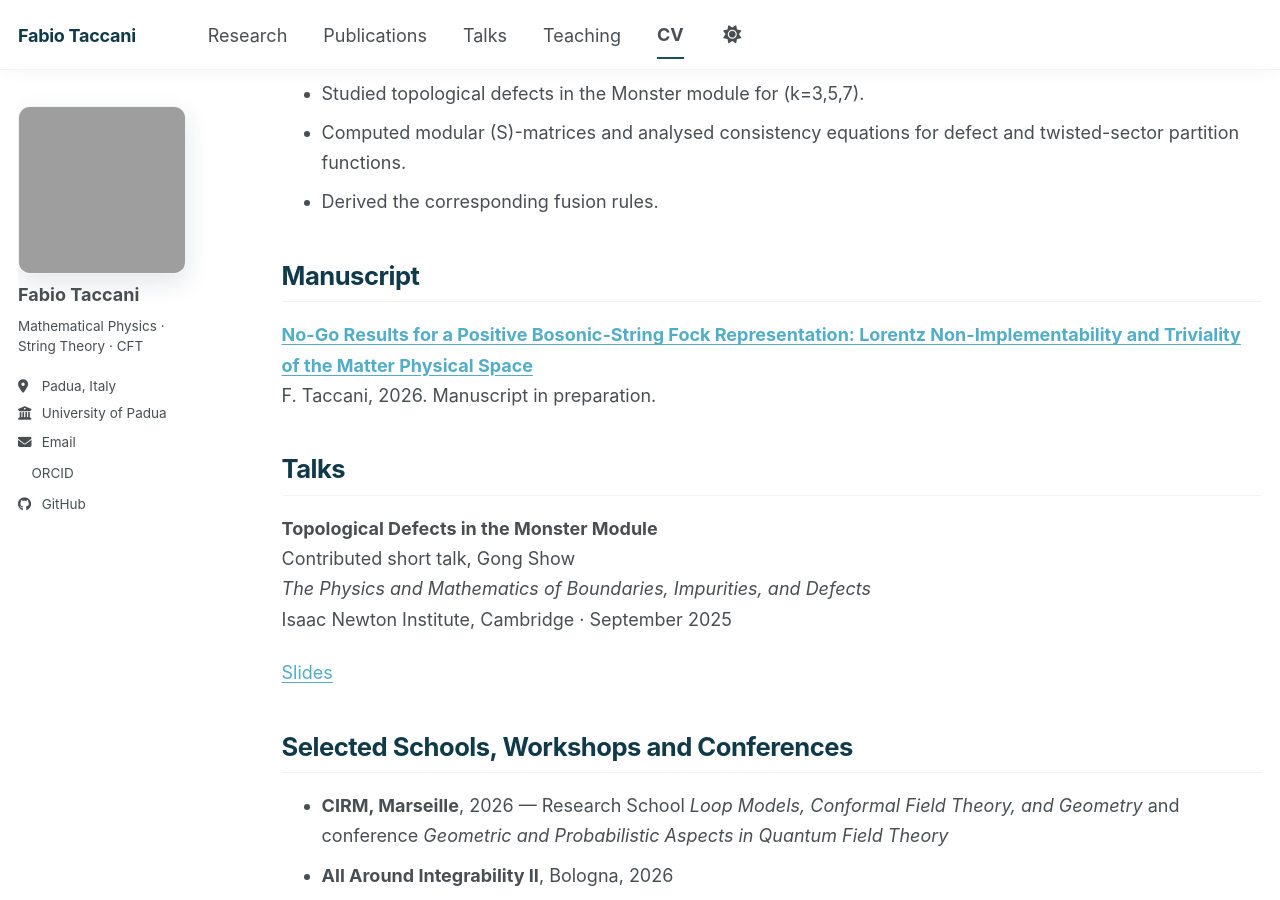
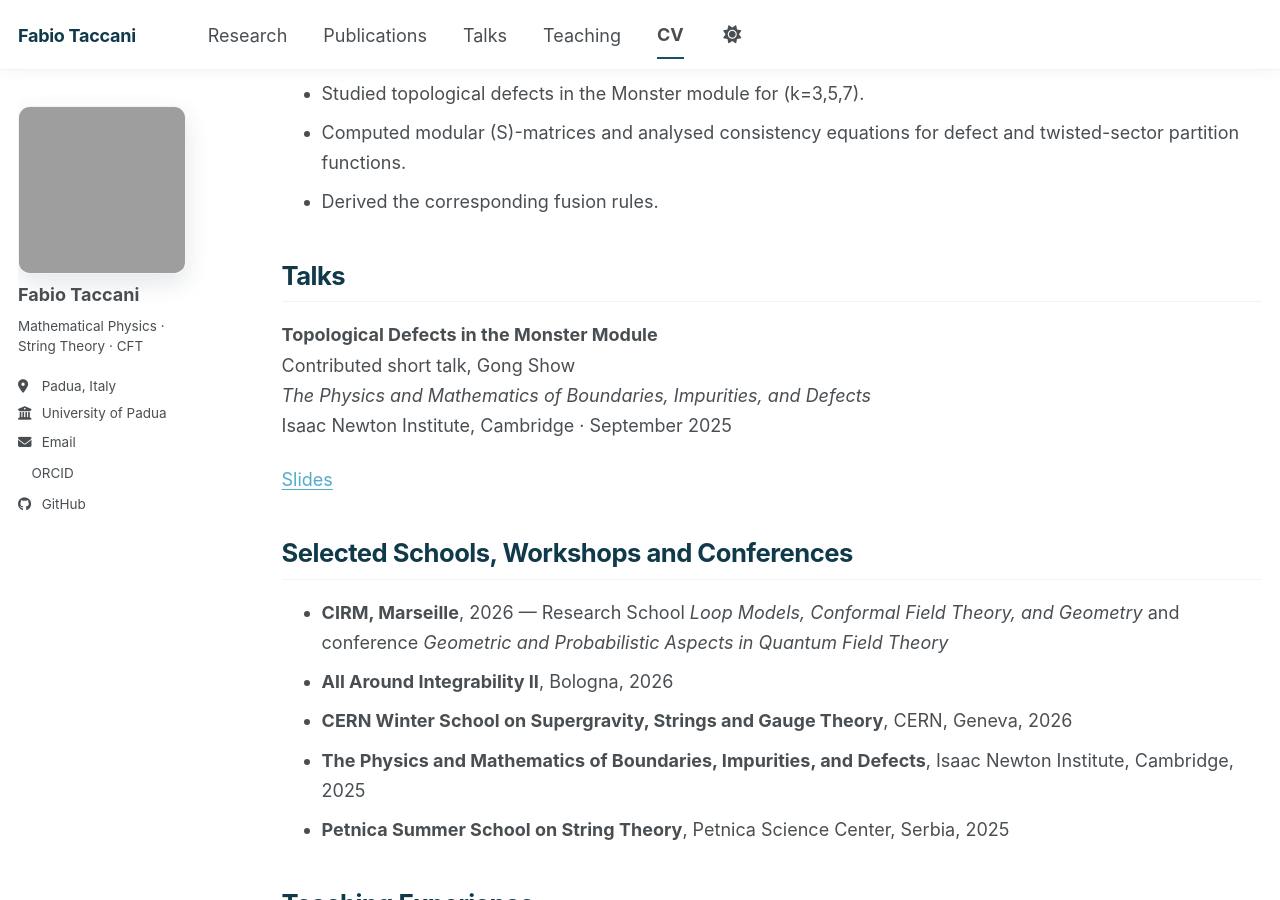
Before and after one commit to FabioTaccani/FabioTaccani.github.io, a Jekyll site: the page built from _pages/cv.md, in a window 1280 px wide and 900 px high, scrolled down 1432 px. Built offline with Jekyll 4.4.1, drawn with Linux system fonts in a browser that asks for light colours; a style sheet for code colours, icons or effects is not loaded.

Commit message:
Remove manuscript section from web CV

```diff
--- a/_pages/cv.md
+++ b/_pages/cv.md
@@ -53,11 +53,6 @@ Research project under the supervision of Prof. Roberto Volpato.
 - Derived the corresponding fusion rules.
 
 
-## Manuscript
-
-[**No-Go Results for a Positive Bosonic-String Fock Representation: Lorentz Non-Implementability and Triviality of the Matter Physical Space**](/publication/positive-bosonic-string)
-F. Taccani, 2026. Manuscript in preparation.
-
 
 ## Talks
 
```
